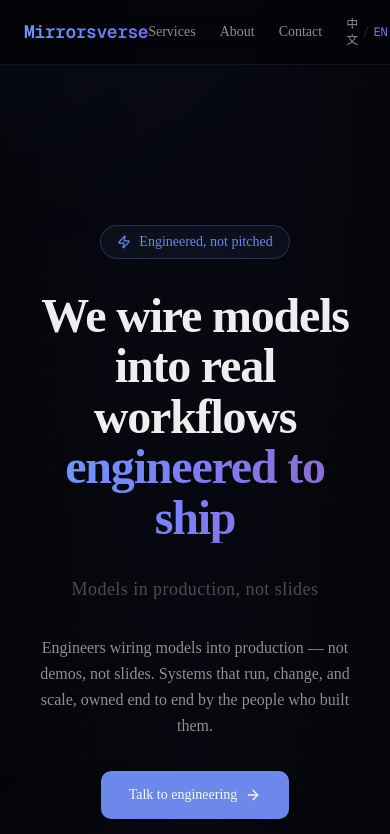
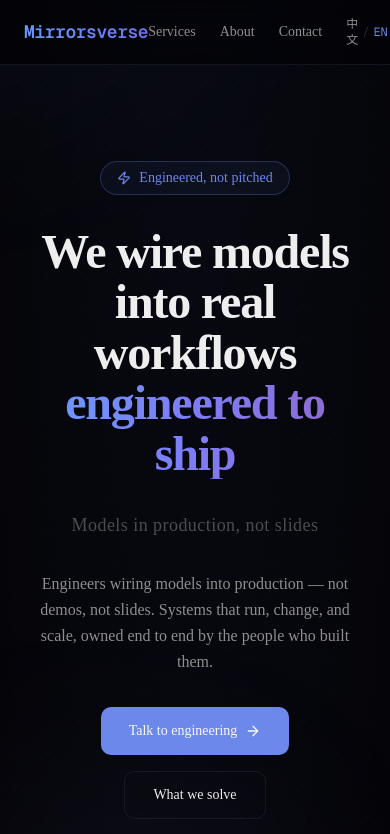
Before and after one commit to Heyjoy/mirrorsverse, a Next.js app: page /en in a window 390 px wide. Shown: the top 834 px of the page. Built offline with nearby package versions, Linux system fonts and the light colour scheme.

Commit message:
fix(hero): [CR-006] reduce mobile padding (py-24 sm:py-40 lg:py-48) so hero fits first viewport on 390px

```diff
--- a/src/app/[locale]/page.tsx
+++ b/src/app/[locale]/page.tsx
@@ -44,7 +44,7 @@ export default async function LocaleHome({
       </header>
 
       {/* Hero */}
-      <section className="relative flex flex-col items-center justify-center px-6 py-40 sm:py-48 text-center overflow-hidden">
+      <section className="relative flex flex-col items-center justify-center px-6 py-24 sm:py-40 lg:py-48 text-center overflow-hidden">
         <div className="absolute inset-0 bg-grid opacity-30" />
         <div className="absolute top-0 left-1/2 -translate-x-1/2 -translate-y-1/2 w-[700px] h-[500px] rounded-full bg-primary/[0.08] blur-[120px] animate-float" />
         <div className="absolute bottom-0 right-[20%] translate-y-1/2 w-[400px] h-[300px] rounded-full bg-[oklch(0.55_0.12_290_/_0.05)] blur-[80px]" />
```
